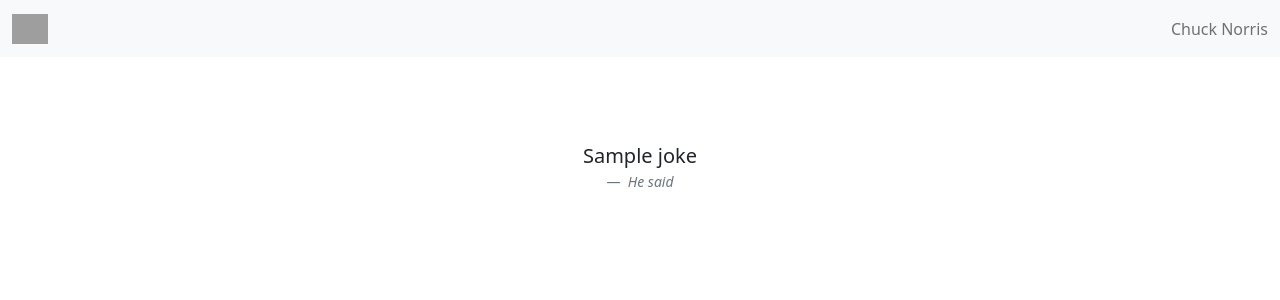
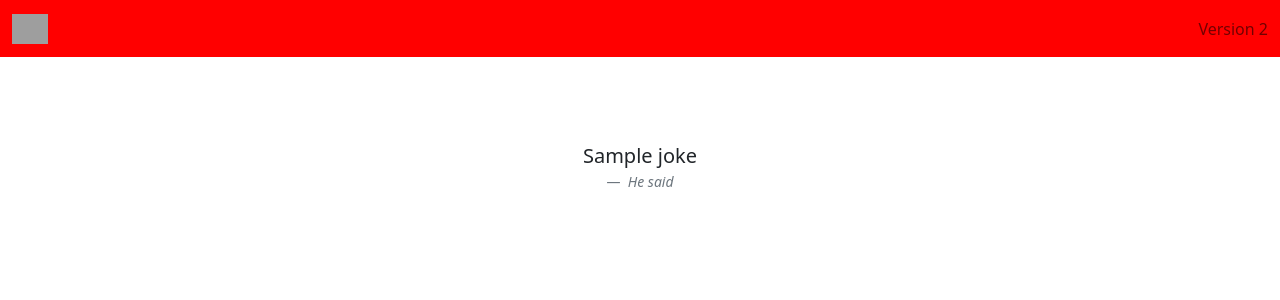
Before and after one commit to natilik/CLUS2022-DEVWKS-2998, a Flask app: template chuck-norris-app-src/templates/chuck.html in a window 1280 px wide. Shown: the top 300 px of the page. Run offline with Flask 2, Linux system fonts and the light colour scheme; the template is opened without the code that fills it: most values are stand-ins (such as "Sample title", 1, 10 or a date in 2020); grey boxes are pictures that could not be loaded.

Commit message:
Bar colour

```diff
--- a/chuck-norris-app-src/templates/chuck.html
+++ b/chuck-norris-app-src/templates/chuck.html
@@ -4,12 +4,12 @@
 <head>
   <link rel="shortcut icon" href="/static/img/up.png">
   <title>Chuck Norris!</title>
-  <nav class="navbar navbar-light bg-light">
+  <nav class="navbar navbar-light" style="background-color: #ff0000;">
   <div class="container-fluid">
     <a class="navbar-brand">
       <img src="/static/img/up.png"  width="36" height="30" class="d-inline-block align-text-top">
     </a>
-    <span class="navbar-text">Chuck Norris</span>
+    <span class="navbar-text">Version 2</span>
   </div>
 </nav>
 </head>
```
